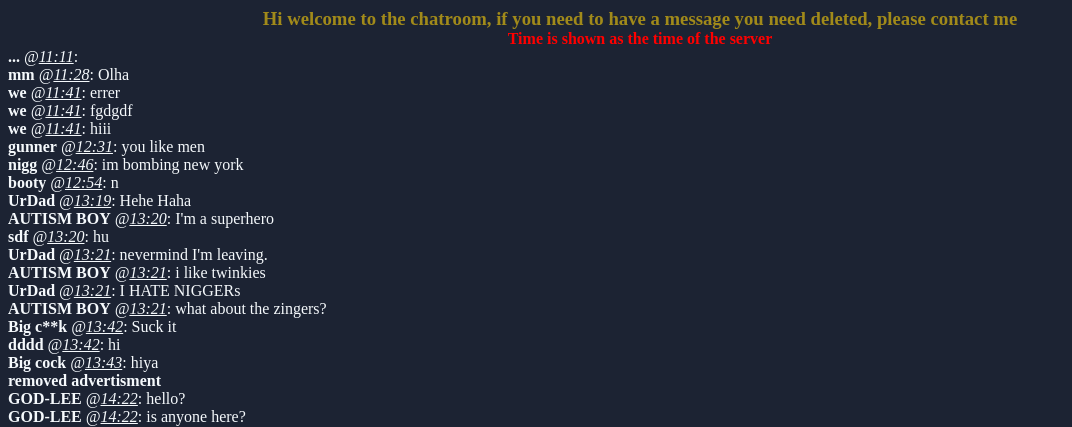
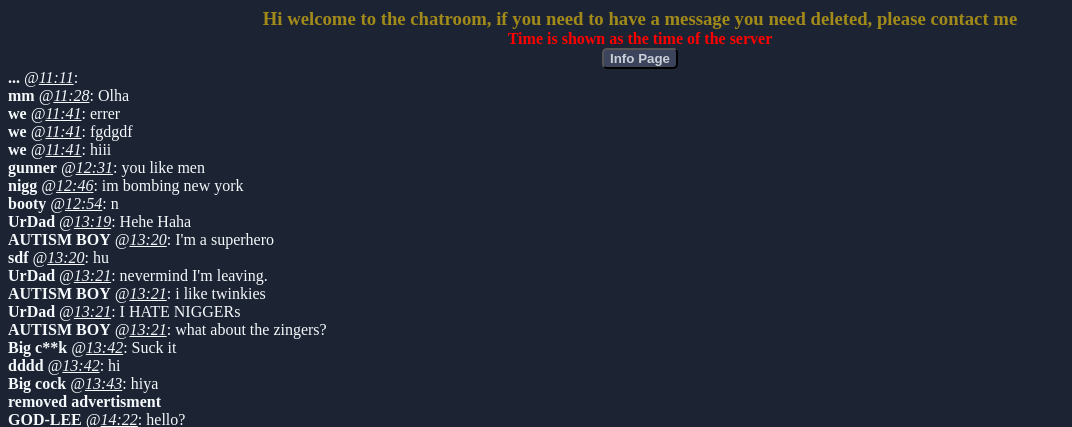
Before and after one commit to gabrielzv1233/msgr, a Flask app: page /full in a window 1280 px wide. Shown: the top 427 px of the page, without its empty margins (0-1072 px from the left). Run offline with Flask 3, Linux system fonts and the light colour scheme.

Commit message:
ok I got it to work I think

```diff
--- /dev/null
+++ b/filters.py
@@ -0,0 +1,7 @@
+block = {
+    "fuck": "f**k",
+    "nigg": "n**g",
+    "nigga": "n***a",
+    "nigger": "n***er",
+    "cunt": "c**t"
+}
--- a/main.py
+++ b/main.py
@@ -4,104 +4,111 @@ import datetime
 import os
 from html import escape
 import json
+from filters import block
 
 app = Flask(__name__)
 
-
-#Route for the 404 error page
+# Route for the 404 error page
 @app.errorhandler(404)
 def page_not_found(e):
-  return render_template('404.html'), 404
-
+    return render_template('404.html'), 404
 
 @app.route('/')
 def serve_html():
-  return render_template('index.html')
-
+    return render_template('index.html')
 
 @app.route('/send', methods=['GET', 'POST'])
 def receive_message():
-  if request.method == 'POST':
-    user = escape(request.form.get('user'))
-    message = escape(request.form.get('msg'))
+    if request.method == 'POST':
+        user = escape(request.form.get('user'))
+        message = escape(request.form.get('msg'))
 
-    if not user or not message:
-      return redirect(url_for('send'))
+        if not user or not message:
+            return redirect(url_for('send'))
 
-    server_time = datetime.datetime.now().strftime("%H:%M")
-    url = f"https://msgr.gabrielzv1233.repl.co/send?user={user}&msg={message}&time={server_time}"
+        # Apply chat filtering to username and message
+        for word in block:
+            if word.lower() in user.lower():
+                user = user.replace(word, block[word])
+            if word.lower() in message.lower():
+                message = message.replace(word, block[word])
 
-    response = requests.get(url)
+        server_time = datetime.datetime.now().strftime("%H:%M")
+        url = f"https://msgr.gabrielzv1233.repl.co/send?user={user}&msg={message}&time={server_time}"
 
-    if response.status_code == 200:
-      with open('messages.txt', 'a') as file:
-        file.write(
-            f'<b>{user}</b> <i>@<u>{server_time}</u></i>: {message}<br>\n')
-      return render_template('message_sent.html')
-    else:
-      return 'Failed to send the message.'
+        response = requests.get(url)
 
-  return redirect(url_for('send'))
+        if response.status_code == 200:
+            with open('messages.txt', 'a') as file:
+                file.write(f'<b>{user}</b> <i>@<u>{server_time}</u></i>: {message}<br>\n')
+            return render_template('message_sent.html')
+        else:
+            return 'Failed to send the message.'
 
+    return redirect(url_for('send'))
 
 @app.route('/api/send', methods=['GET'])
 def send_message_query():
-  user = request.args.get('user')
-  message = request.args.get('msg')
+    user = request.args.get('user')
+    message = request.args.get('msg')
 
-  if not user or not message:
-    return 'Invalid request.<br> make sure both username and message fields have a non-space character'
+    if not user or not message:
+        return 'Invalid request.<br> make sure both username and message fields have a non-space character'
 
-  user = escape(user)
-  message = escape(message)
+    user = escape(user)
+    message = escape(message)
 
-  server_time = datetime.datetime.now().strftime("%H:%M")
+    # Apply chat filtering to username and message
+    for word in block:
+        if word.lower() in user.lower():
+            user = user.replace(word, block[word])
+        if word.lower() in message.lower():
+            message = message.replace(word, block[word])
 
-  with open('messages.txt', 'a') as file:
-    file.write(f'<b>{user}</b> <i>@<u>{server_time}</u></i>: {message}<br>\n')
+    server_time = datetime.datetime.now().strftime("%H:%M")
 
-  return 'Message sent successfully.'
+    with open('messages.txt', 'a') as file:
+        file.write(f'<b>{user}</b> <i>@<u>{server_time}</u></i>: {message}<br>\n')
 
+    return 'Message sent successfully.'
 
 @app.route('/full', methods=['GET'])
 def display_messages():
-  if not os.path.exists('messages.txt'):
-    with open('messages.txt', 'w') as file:
-      pass
-  elif os.stat('messages.txt').st_size == 0:
-    pass
+    if not os.path.exists('messages.txt'):
+        with open('messages.txt', 'w') as file:
+            pass
+    elif os.stat('messages.txt').st_size == 0:
+        pass
 
-  with open('messages.txt', 'r') as file:
-    messages = file.read()
+    with open('messages.txt', 'r') as file:
+        messages = file.read()
 
-  return render_template('full.html', messages=messages)
-
+    return render_template('full.html', messages=messages)
 
 @app.route('/send.html', methods=['GET'])
 def send():
-  return render_template('send.html')
+    return render_template('send.html')
 
-
-@app.route('/info.html')
+@app.route('/info')
 def info():
-  return render_template('info.html')
-
+    return render_template('info.html')
 
 @app.route('/api/get')
 def get_messages():
-  return send_file('messages.txt', mimetype='text/html')
-
+    return send_file('messages.txt', mimetype='text/html')
 
 @app.route('/api/get/raw')
 def get_raw_messages():
-  return send_file('messages.txt', mimetype='text/plain')
-
+    return send_file('messages.txt', mimetype='text/plain')
 
 @app.route('/favicon.png')
 def serve_image():
     faviconimg = 'templates/favicon.png'
     return send_file(faviconimg, mimetype='image/png')
 
+@app.route('/chatfilter')
+def serve_filter():
+    return send_file('filters.py', mimetype='text/plain')
 
 if __name__ == '__main__':
-  app.run(host='0.0.0.0', port=5000)
+    app.run(host='0.0.0.0', port=5000)
--- a/templates/full.html
+++ b/templates/full.html
@@ -52,11 +52,18 @@
           font-size:1.17em;
           font-weight:bolder;
         }
+        .info {
+          background-color: #3C445C;
+          color: #CCD1D9;
+          font-weight: bold;
+          border-radius:5px;
+        }
     </style>
 </head>
 <body>
 <center>
-  <b class="HTDM">Hi welcome to the chatroom, if you need to have a message you need deleted, please contact me</b><br><b class="TW">Time is shown as the time of the server</b>
+  <b class="HTDM">Hi welcome to the chatroom, if you need to have a message you need deleted, please contact me</b><br><b class="TW">Time is shown as the time of the server</b><br>
+<button class="info" onclick="window.open('/info', '_blank');">Info Page</button>
 </center>
 <div id="messages"></div>
 </body>
```
Also changed, not shown: templates/info.html (+5 -2 lines).
